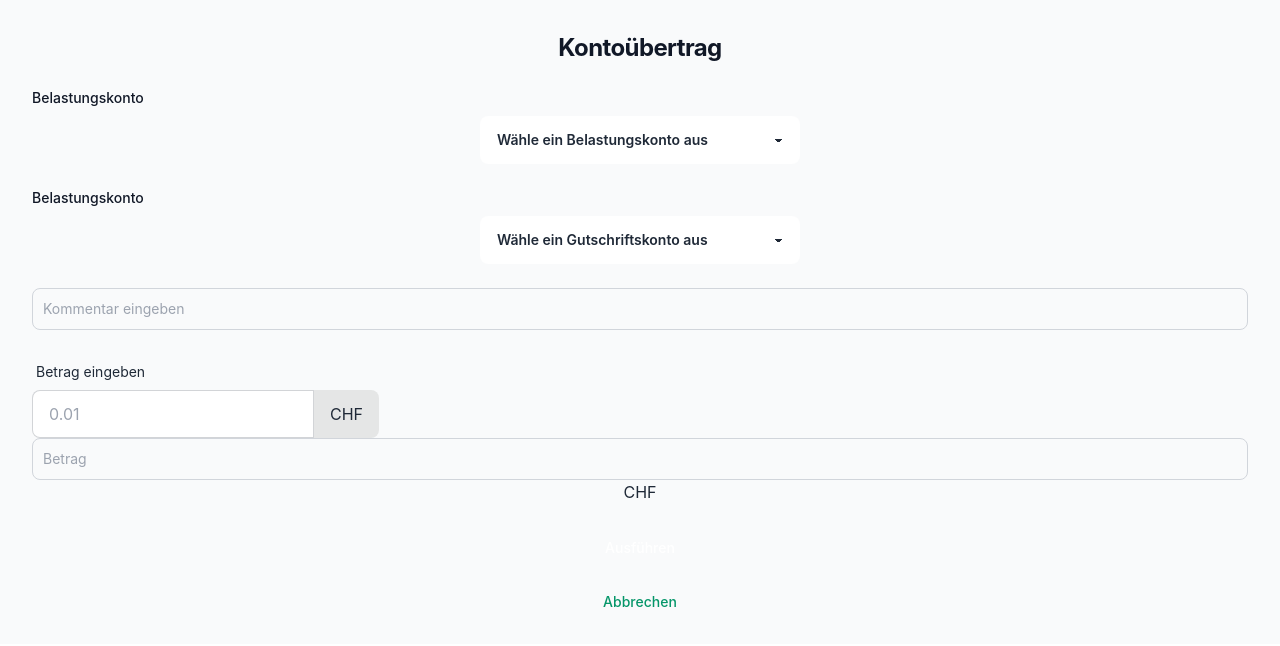
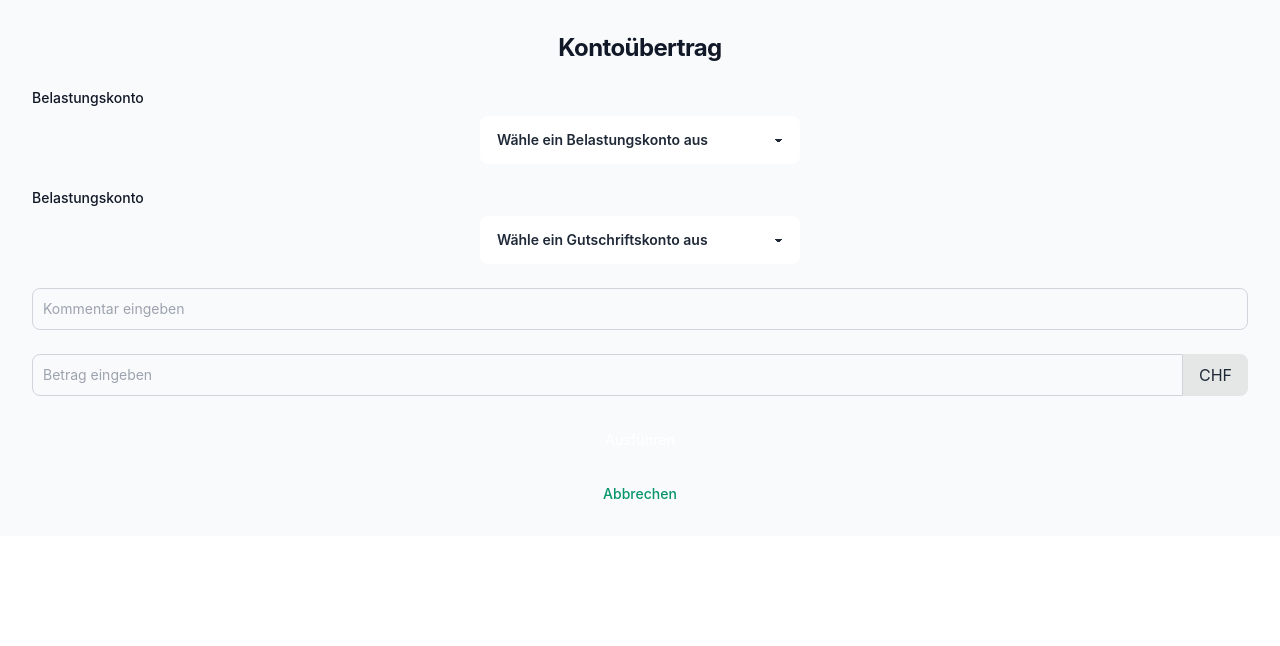
Before and after one commit to benjyros/Web-Kontenfuehrung, a React (Create React App) app: page /accountTransfer in a window 1280 px wide. Shown: the top 646 px of the page. Built offline with nearby package versions, Linux system fonts and the light colour scheme.

Commit message:
linked account transfer and edited input

```diff
--- a/src/AccountTransfer.js
+++ b/src/AccountTransfer.js
@@ -58,20 +58,15 @@ export default function AccountTransfer() {
                     </div>
                     <div>
                         <div className="form-control">
-                            <label className="label">
-                                <span className="label-text">Betrag eingeben</span>
-                            </label>
                             <label className="input-group">
-                                <input type="text" placeholder="0.01" className="input input-bordered" />
+                                <input type="number" min="0" placeholder="Betrag eingeben" onChange={(e) => setAmount(e.target.value)} className="bg-gray-50 border border-gray-300 text-gray-900 sm:text-sm rounded-lg focus:ring-primary-600 focus:border-primary-600 block w-full p-2.5 dark:bg-gray-700 dark:border-gray-600 dark:placeholder-gray-400 dark:text-white dark:focus:ring-blue-500 dark:focus:border-blue-500" required="true" />
                                 <span>CHF</span>
                             </label>
                         </div>
-                        <input type="password" name="password" id="password" onChange={(e) => setAmount(e.target.value)} placeholder="Betrag" className="bg-gray-50 border border-gray-300 text-gray-900 sm:text-sm rounded-lg focus:ring-primary-600 focus:border-primary-600 block w-full p-2.5 dark:bg-gray-700 dark:border-gray-600 dark:placeholder-gray-400 dark:text-white dark:focus:ring-blue-500 dark:focus:border-blue-500" required="true" />
-                        <p>CHF</p>
                     </div>
                     <button type="submit" className="w-full text-white bg-primary-600 hover:bg-primary-700 focus:ring-4 focus:outline-none focus:ring-primary-300 font-medium rounded-lg text-sm px-5 py-2.5 text-center dark:bg-emerald-600 dark:hover:bg-emerald-700 dark:focus:ring-emerald-800">Ausführen</button>
                     <p className="text-sm font-light text-gray-500 dark:text-gray-400">
-                        <Link to='/login' className="font-medium text-emerald-600 hover:underline dark:text-emerald-500">Abbrechen</Link>
+                        <Link to='/home' className="font-medium text-emerald-600 hover:underline dark:text-emerald-500">Abbrechen</Link>
                     </p>
                 </form>
             </div>
--- a/src/components/Navbar.js
+++ b/src/components/Navbar.js
@@ -26,7 +26,7 @@ function Navbar() {
                     </label>
                     <ul tabIndex="0" className="menu menu-compact dropdown-content mt-3 p-2 shadow bg-base-100 rounded-box w-52">
                         <li><a>Zahlung erfassen</a></li>
-                        <li><a>Kontoübertrag</a></li>
+                        <li><Link to='/accountTransfer'>Kontoübertrag</Link></li>
                         <li><Link to='/createAccount'>Sparkonto erstellen</Link></li>
                     </ul>
                 </div>
```
